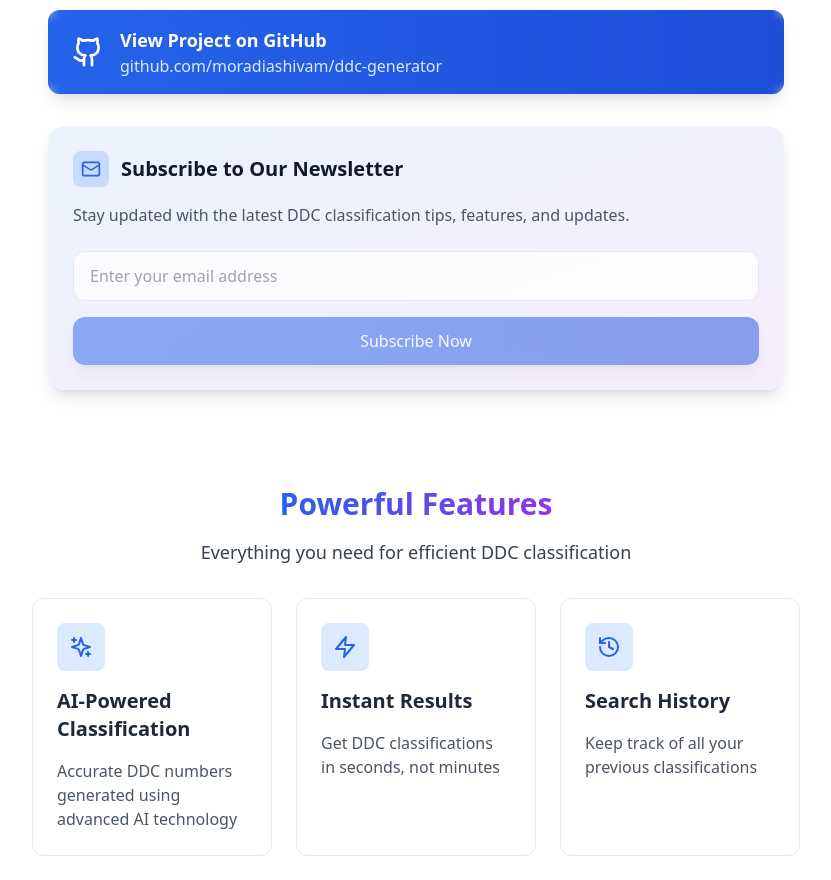
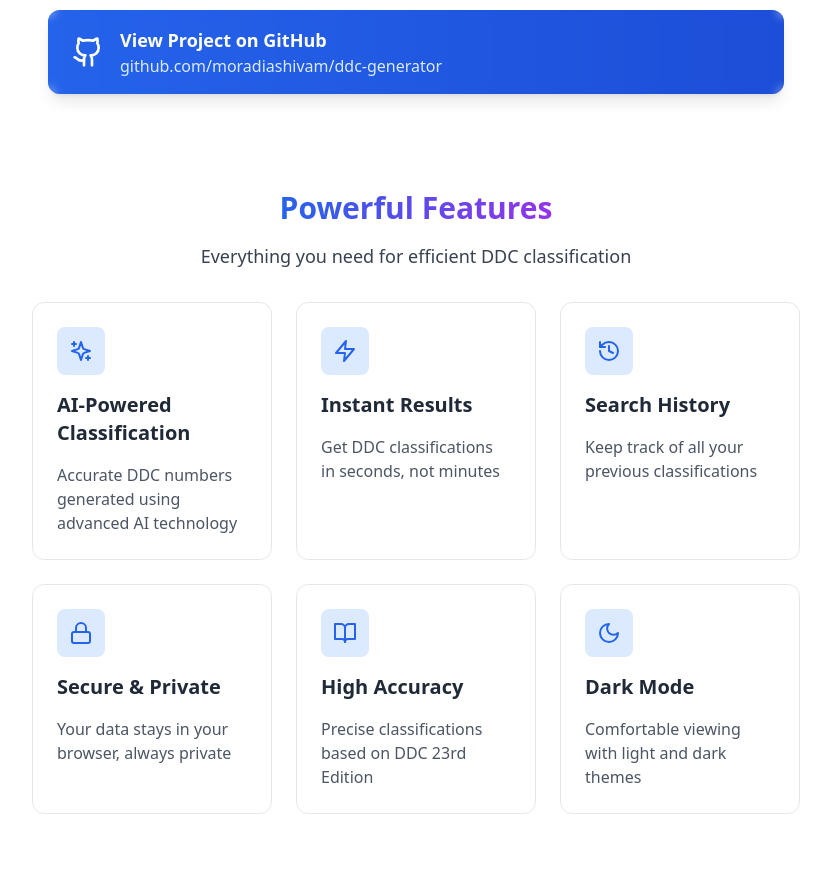
Before and after one commit to moradiashivam/ddc-generator, a React (Vite) app: page / in a window 1280 px wide. Shown: the part 1220-2100 px from the top of the page, without its empty margins (224-1055 px from the left). Built offline with nearby package versions, Linux system fonts and the light colour scheme.

Commit message:
Remove NewsletterSubscribe component

```diff
--- a/src/App.tsx
+++ b/src/App.tsx
@@ -14,7 +14,6 @@ import { ApiDocs } from './components/ApiDocs';
 import { BulkClassification } from './components/BulkClassification';
 import { Feedback } from './components/Feedback';
 import { ExportCSV } from './components/ExportCSV';
-import { NewsletterSubscribe } from './components/NewsletterSubscribe';
 import { AuthModal } from './components/AuthModal';
 import { useTheme } from './context/ThemeContext';
 import { classifyText, getApiKey } from './lib/deepseek';
@@ -348,9 +347,6 @@ function App() {
         </a>
       </div>
 
-      <div className="max-w-3xl mx-auto px-4 mb-8">
-        <NewsletterSubscribe />
-      </div>
       <Features />
       <Footer />
 
```
